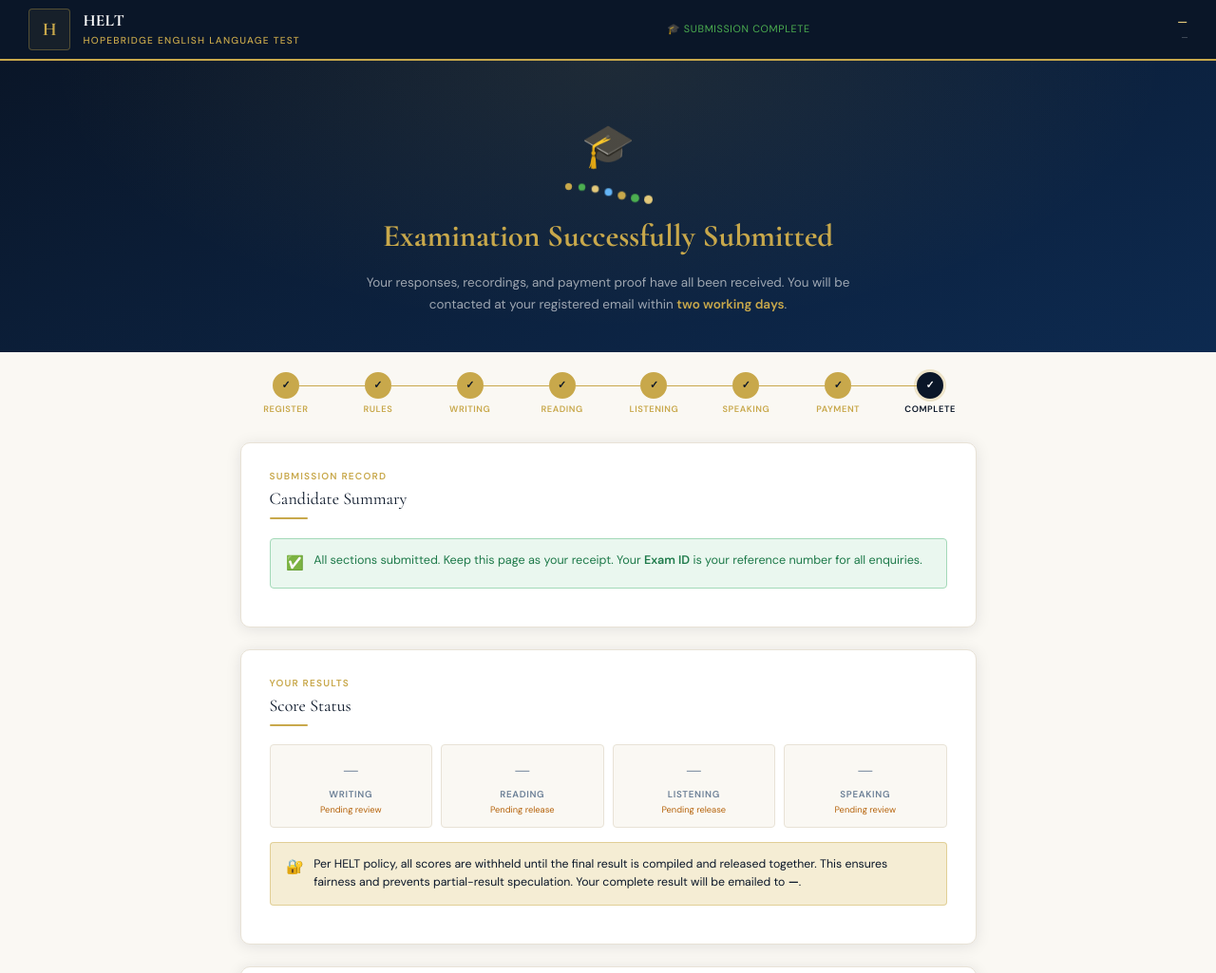
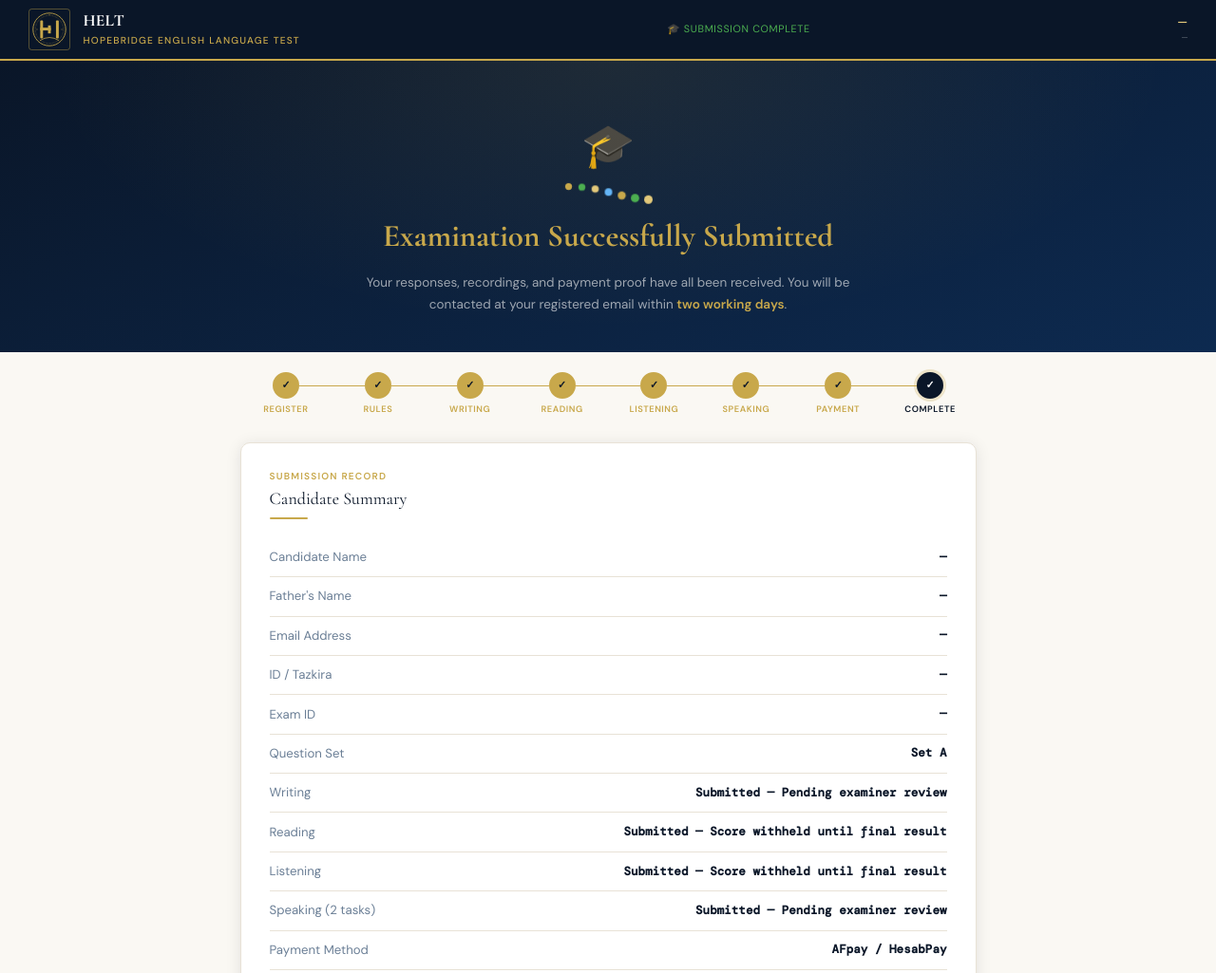
Before and after one commit to HopeBridge-Academy/HELT, a plain HTML site: page complete.html in a window 1280 px wide. Shown: the top 1025 px of the page at 95% size. Drawn offline with nearby package versions, Linux system fonts and the light colour scheme; files that its build step writes are made by us from their sources.

Commit message:
Update complete.html

```diff
--- a/complete.html
+++ b/complete.html
@@ -3,7 +3,7 @@
 <head>
 <meta charset="UTF-8"/><meta name="viewport" content="width=device-width,initial-scale=1"/>
 <title>Submission Complete — HELT</title>
-<link rel="stylesheet" href="css/style.css"/>
+<link rel="stylesheet" href="style.css"/>
 <style>
 /* Hero */
 .complete-hero{
@@ -79,7 +79,7 @@
 
 <header class="h-bar">
   <div class="h-logo">
-    <div class="h-logo-img"><img src="assets/logo.svg" alt="HELT Logo" onerror="this.src='assets/logo.png';this.onerror=function(){this.style.display='none';this.parentElement.querySelector('.logo-placeholder').style.display='flex';};"/><div class="logo-placeholder" style="display:none;">H</div></div>
+    <div class="h-logo-img"><img src="logo.svg" alt="HELT Logo" onerror="this.src='assets/logo.png';this.onerror=function(){this.style.display='none';this.parentElement.querySelector('.logo-placeholder').style.display='flex';};"/><div class="logo-placeholder" style="display:none;">H</div></div>
     <div class="h-title"><strong>HELT</strong><span>HopeBridge English Language Test</span></div>
   </div>
   <div class="h-center" style="color:#4CAF50;">🎓 Submission Complete</div>
@@ -220,7 +220,7 @@
   <span style="font-size:.67rem;color:rgba(255,255,255,.25);">All examination data is handled in accordance with applicable data protection regulations.</span>
 </footer>
 
-<script src="js/utils.js"></script>
+<script src="utils.js"></script>
 <script>
 const c=getCandidate();
 document.getElementById('hdr-name').textContent=c.fullName||'—';
```
